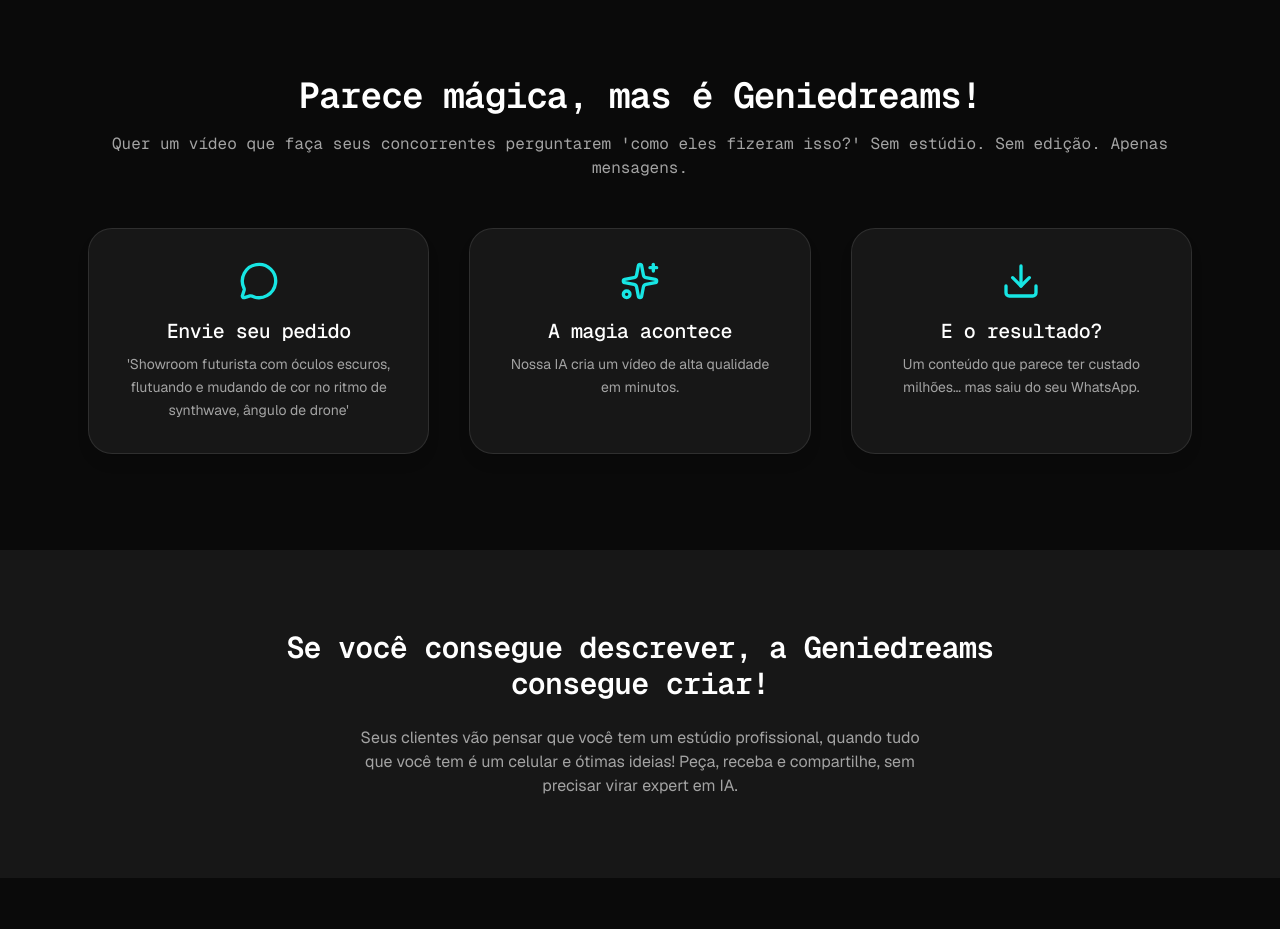
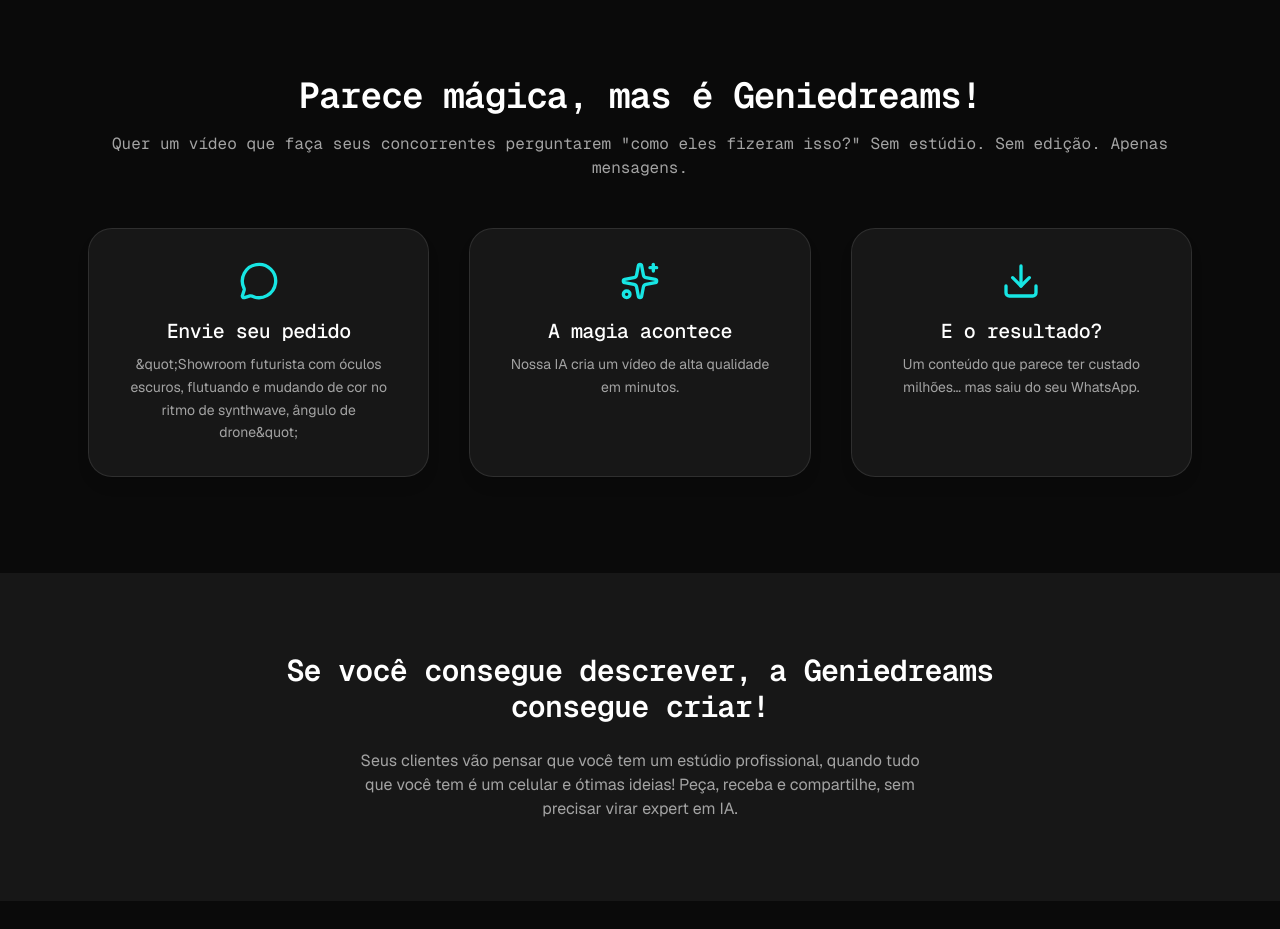
Before and after one commit to eullerg/Geniedreams, a Next.js app: page / in a window 1280 px wide. Shown: the part 2580-3509 px from the top of the page. Built offline with nearby package versions, Linux system fonts and the light colour scheme.

Commit message:
Update Steps.tsx

```diff
--- a/src/components/Steps.tsx
+++ b/src/components/Steps.tsx
@@ -6,7 +6,7 @@ const steps = [
   {
     icon: MessageCircle,
     title: "Envie seu pedido",
-    description: "'Showroom futurista com óculos escuros, flutuando e mudando de cor no ritmo de synthwave, ângulo de drone'",
+    description: "&quot;Showroom futurista com óculos escuros, flutuando e mudando de cor no ritmo de synthwave, ângulo de drone&quot;",
   },
   {
     icon: Sparkles,
@@ -30,7 +30,7 @@ export default function Steps() {
 
       {/* Sub-título */}
       <p className="mt-4 mb-12 text-center text-sm md:text-base text-neutral-400 font-geist-mono">
-      Quer um vídeo que faça seus concorrentes perguntarem 'como eles fizeram isso?' Sem estúdio. Sem edição. Apenas mensagens.
+      Quer um vídeo que faça seus concorrentes perguntarem &quot;como eles fizeram isso?&quot; Sem estúdio. Sem edição. Apenas mensagens.
       </p>
 
       {/* Cards */}
```
